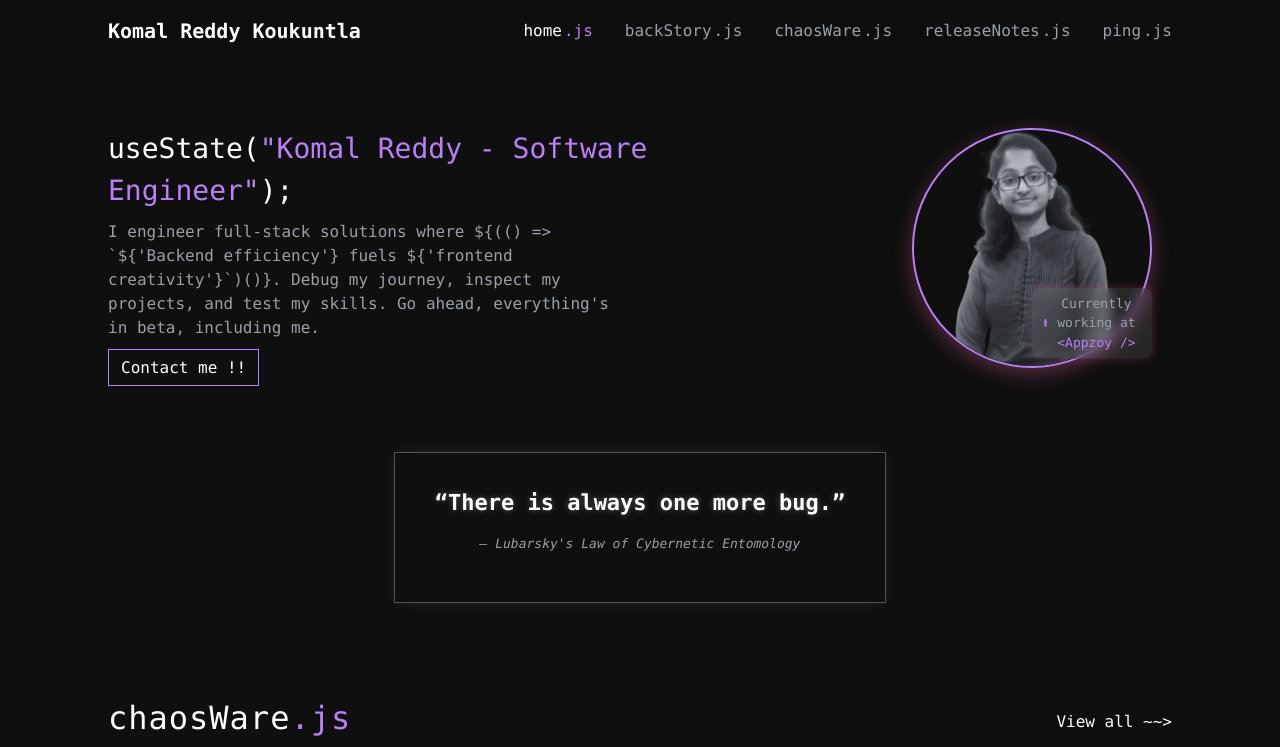
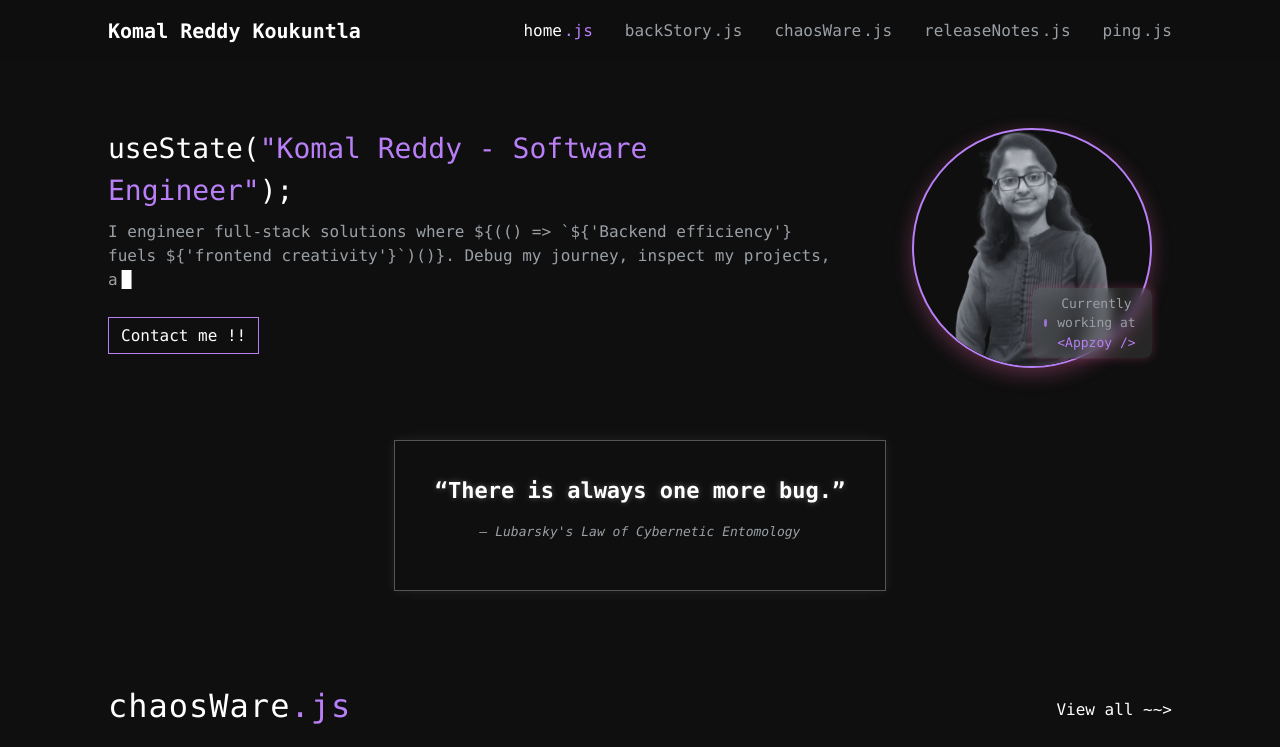
Before and after one commit to komalreddy3/Portfolio, a React (Create React App) app: page / in a window 1280 px wide. Shown: the top 747 px of the page. Built offline with nearby package versions, Linux system fonts and the light colour scheme.

Commit message:
feat: text type and toggle switch

```diff
--- a/package.json
+++ b/package.json
@@ -14,6 +14,7 @@
     "@testing-library/user-event": "^13.5.0",
     "bootstrap": "^5.3.8",
     "framer-motion": "^12.23.24",
+    "gsap": "^3.14.2",
     "react": "^19.2.0",
     "react-dom": "^19.2.0",
     "react-router-dom": "^7.9.4",
--- a/src/components/Hero/Hero.css
+++ b/src/components/Hero/Hero.css
@@ -163,3 +163,9 @@
         height: 180px
     }
 }
+.typing-wrapper {
+  min-height: 28px;   /* adjust based on font-size */
+  display: flex;
+  align-items: center;
+  margin-bottom: 2rem;
+}
--- a/src/components/Hero/Hero.js
+++ b/src/components/Hero/Hero.js
@@ -2,6 +2,8 @@ import React from 'react';
 import { motion } from 'framer-motion';
 import './Hero.css';
 import { useEffect } from 'react';
+import TextType from './TextType';
+
 const tagline = "I engineer full-stack solutions where ${(() => `${'Backend efficiency'} fuels ${'frontend creativity'}`)()}. Debug my journey, inspect my projects, and test my skills. Go ahead, everything's in beta, including me.";
 
 const Hero = () => {
@@ -10,7 +12,22 @@ const Hero = () => {
         <section id="home" className="hero container-custom">
             <motion.div className="hero-left" initial={{ opacity: 0, x: -20 }} animate={{ opacity: 1, x: 0 }} transition={{ duration: 0.6 }} viewport={{ once: false }} layout>
                 <div className="title">useState(<span className="accent">"Komal Reddy - Software Engineer"</span>);</div>
-                <p className="subtitle">{tagline}</p>
+                {/* <p className="subtitle">{tagline}</p> */}
+                <div className="typing-wrapper">
+                    <TextType
+                        text={[`${tagline}`]}
+                        typingSpeed={40}
+                        pauseDuration={1500}
+                        showCursor={true}
+                        cursorCharacter="█"
+                        texts={[`${tagline}`]}
+                        deletingSpeed={3}
+                        variableSpeedEnabled={false}
+                        variableSpeedMin={60}
+                        variableSpeedMax={120}
+                        cursorBlinkDuration={0.5}
+                    />
+                </div>
                 <a className="btn-ghost" href="#contact">Contact me !!</a>
 
             </motion.div>
--- /dev/null
+++ b/src/components/Hero/TextType.css
@@ -0,0 +1,14 @@
+.text-type {
+  display: inline-block;
+  white-space: pre-wrap;
+}
+
+.text-type__cursor {
+  margin-left: 0.25rem;
+  display: inline-block;
+  opacity: 1;
+}
+
+.text-type__cursor--hidden {
+  display: none;
+}
--- /dev/null
+++ b/src/components/Hero/TextType.js
@@ -0,0 +1,174 @@
+'use client';
+
+import { useEffect, useRef, useState, createElement, useMemo, useCallback } from 'react';
+import { gsap } from 'gsap';
+import './TextType.css';
+import './Hero.css'
+const TextType = ({
+  text,
+  as: Component = 'div',
+  typingSpeed = 50,
+  initialDelay = 0,
+  pauseDuration = 2000,
+  deletingSpeed = 30,
+  loop = true,
+  className = '',
+  showCursor = true,
+  hideCursorWhileTyping = false,
+  cursorCharacter = '|',
+  cursorClassName = '',
+  cursorBlinkDuration = 0.5,
+  textColors = [],
+  variableSpeed,
+  onSentenceComplete,
+  startOnVisible = false,
+  reverseMode = false,
+  ...props
+}) => {
+  const [displayedText, setDisplayedText] = useState('');
+  const [currentCharIndex, setCurrentCharIndex] = useState(0);
+  const [isDeleting, setIsDeleting] = useState(false);
+  const [currentTextIndex, setCurrentTextIndex] = useState(0);
+  const [isVisible, setIsVisible] = useState(!startOnVisible);
+  const cursorRef = useRef(null);
+  const containerRef = useRef(null);
+
+  const textArray = useMemo(() => (Array.isArray(text) ? text : [text]), [text]);
+
+  const getRandomSpeed = useCallback(() => {
+    if (!variableSpeed) return typingSpeed;
+    const { min, max } = variableSpeed;
+    return Math.random() * (max - min) + min;
+  }, [variableSpeed, typingSpeed]);
+
+  const getCurrentTextColor = () => {
+    if (textColors.length === 0) return;
+    return textColors[currentTextIndex % textColors.length];
+  };
+
+  useEffect(() => {
+    if (!startOnVisible || !containerRef.current) return;
+
+    const observer = new IntersectionObserver(
+      entries => {
+        entries.forEach(entry => {
+          if (entry.isIntersecting) {
+            setIsVisible(true);
+          }
+        });
+      },
+      { threshold: 0.1 }
+    );
+
+    observer.observe(containerRef.current);
+    return () => observer.disconnect();
+  }, [startOnVisible]);
+
+  useEffect(() => {
+    if (showCursor && cursorRef.current) {
+      gsap.set(cursorRef.current, { opacity: 1 });
+      gsap.to(cursorRef.current, {
+        opacity: 0,
+        duration: cursorBlinkDuration,
+        repeat: -1,
+        yoyo: true,
+        ease: 'power2.inOut'
+      });
+    }
+  }, [showCursor, cursorBlinkDuration]);
+
+  useEffect(() => {
+    if (!isVisible) return;
+
+    let timeout;
+    const currentText = textArray[currentTextIndex];
+    const processedText = reverseMode ? currentText.split('').reverse().join('') : currentText;
+
+    const executeTypingAnimation = () => {
+      if (isDeleting) {
+        if (displayedText === '') {
+          setIsDeleting(false);
+          if (currentTextIndex === textArray.length - 1 && !loop) {
+            return;
+          }
+
+          if (onSentenceComplete) {
+            onSentenceComplete(textArray[currentTextIndex], currentTextIndex);
+          }
+
+          setCurrentTextIndex(prev => (prev + 1) % textArray.length);
+          setCurrentCharIndex(0);
+          timeout = setTimeout(() => {}, pauseDuration);
+        } else {
+          timeout = setTimeout(() => {
+            setDisplayedText(prev => prev.slice(0, -1));
+          }, deletingSpeed);
+        }
+      } else {
+        if (currentCharIndex < processedText.length) {
+          timeout = setTimeout(
+            () => {
+              setDisplayedText(prev => prev + processedText[currentCharIndex]);
+              setCurrentCharIndex(prev => prev + 1);
+            },
+            variableSpeed ? getRandomSpeed() : typingSpeed
+          );
+        } else if (textArray.length >= 1) {
+          if (!loop && currentTextIndex === textArray.length - 1) return;
+          timeout = setTimeout(() => {
+            setIsDeleting(true);
+          }, pauseDuration);
+        }
+      }
+    };
+
+    if (currentCharIndex === 0 && !isDeleting && displayedText === '') {
+      timeout = setTimeout(executeTypingAnimation, initialDelay);
+    } else {
+      executeTypingAnimation();
+    }
+
+    return () => clearTimeout(timeout);
+    // eslint-disable-next-line react-hooks/exhaustive-deps
+  }, [
+    currentCharIndex,
+    displayedText,
+    isDeleting,
+    typingSpeed,
+    deletingSpeed,
+    pauseDuration,
+    textArray,
+    currentTextIndex,
+    loop,
+    initialDelay,
+    isVisible,
+    reverseMode,
+    variableSpeed,
+    onSentenceComplete
+  ]);
+
+  const shouldHideCursor =
+    hideCursorWhileTyping && (currentCharIndex < textArray[currentTextIndex].length || isDeleting);
+
+  return createElement(
+    Component,
+    {
+      ref: containerRef,
+      className: `text-type ${className}`,
+      ...props
+    },
+    <span className="subtitle" >
+      {displayedText}
+    </span>,
+    showCursor && (
+      <span
+        ref={cursorRef}
+        className={`text-type__cursor ${cursorClassName} ${shouldHideCursor ? 'text-type__cursor--hidden' : ''}`}
+      >
+        {cursorCharacter}
+      </span>
+    )
+  );
+};
+
+export default TextType;
--- a/src/components/WorkExperiencePage/Carousel.css
+++ b/src/components/WorkExperiencePage/Carousel.css
@@ -4,7 +4,7 @@
     position: relative;
     display: grid;
     place-items: center;
-    margin-top: 2rem;
+    /* margin-top: 0.5rem; */
   }
 
   .work-card.glass {
@@ -180,6 +180,9 @@
     .duration {
         font-size: 0.8rem ;
     }
+    .carousel-root{
+      margin-top: 2rem;
+    }
   }
 
   .mobile-swipe-hints {
@@ -204,3 +207,75 @@
     color: #c678dd;
     user-select: none;
   }
+
+
+  /* ⚡ Electric Toggle Switch */
+
+.electric-toggle-wrapper {
+  display: flex;
+  align-items: center;
+  justify-content: center;
+  gap: 12px;
+  margin-bottom: 0.75rem;
+}
+
+.toggle-label {
+  font-size: 0.75rem;
+  letter-spacing: 0.08em;
+  text-transform: uppercase;
+  opacity: 0.5;
+  transition: all 0.3s ease;
+}
+
+.toggle-label.on {
+  color: #c678dd;
+  opacity: 1;
+}
+
+.electric-toggle {
+  width: 54px;
+  height: 28px;
+  border-radius: 999px;
+  padding: 4px;
+  cursor: pointer;
+  background: linear-gradient(
+    145deg,
+    rgba(255, 255, 255, 0.08),
+    rgba(0, 0, 0, 0.4)
+  );
+  box-shadow:
+    inset 0 0 0 1px rgba(255,255,255,0.12),
+    0 4px 10px rgba(0,0,0,0.4);
+  transition: background 0.3s ease;
+  display: flex;
+  align-items: center;
+}
+
+.electric-toggle.active {
+  background: linear-gradient(
+    145deg,
+    rgba(198, 120, 221, 0.6),
+    rgba(120, 70, 160, 0.9)
+  );
+  box-shadow:
+    0 0 12px rgba(198, 120, 221, 0.6),
+    inset 0 0 0 1px rgba(255,255,255,0.25);
+}
+
+.toggle-thumb {
+  width: 20px;
+  height: 20px;
+  border-radius: 50%;
+  background: radial-gradient(
+    circle at 30% 30%,
+    #fff,
+    #d8d8d8
+  );
+  box-shadow:
+    0 2px 6px rgba(0,0,0,0.5),
+    inset 0 0 0 1px rgba(255,255,255,0.4);
+}
+
+.electric-toggle.active .toggle-thumb {
+  margin-left: auto;
+}
--- a/src/components/WorkExperiencePage/Carousel.js
+++ b/src/components/WorkExperiencePage/Carousel.js
@@ -68,7 +68,7 @@ export default function WorkExperienceCarousel({ workHistory }) {
     return (
         <div className="carousel-root">
             {/* Mobile Electric toggle */}
-            {isMobile && (
+            {/* {isMobile && (
                 <div style={{ textAlign: "center", marginBottom: "0.5rem" }}>
                     <button
                         style={{
@@ -85,13 +85,38 @@ export default function WorkExperienceCarousel({ workHistory }) {
                         {electricOn ? "Tap to Chill !" : "Tap to Spark ⚡ "}
                     </button>
                 </div>
-            )}
+            )} */}
+            {/* Mobile Electric toggle */}
+            {/* {isMobile && ( */}
+
+            <div className="electric-toggle-wrapper">
+                <span className={`toggle-label ${electricOn ? "on" : ""}`}>
+                    {electricOn ? "Spark⚡" : "Chill"}
+                </span>
+
+                <div
+                    className={`electric-toggle ${electricOn ? "active" : ""}`}
+                    onClick={() => setElectricOn((prev) => !prev)}
+                >
+                    <motion.div
+                        className="toggle-thumb"
+                        layout
+                        transition={{
+                            type: "spring",
+                            stiffness: 500,
+                            damping: 30,
+                        }}
+                    />
+                </div>
+            </div>
+            {/* )} */}
+
 
             <AnimatePresence custom={direction} mode="wait">
                 <ElectricBorder
                     color="#c678dd"
-                    speed={electricOn || (!isMobile && isPaused) ? 1.4 : 0}
-                    chaos={electricOn || (!isMobile && isPaused) ? 0.2 : 0}
+                    speed={electricOn ? 1.4 : 0}
+                    chaos={electricOn ? 0.2 : 0}
                     thickness={2}
                     radius={22}
                     className="electric-wrapper"
--- a/src/components/WorkExperiencePage/WorkExperiencePage.css
+++ b/src/components/WorkExperiencePage/WorkExperiencePage.css
@@ -20,7 +20,7 @@
     display: flex;
     justify-content: space-between;
     align-items: center;
-    margin-bottom: 1rem;
+    margin-bottom: 0.5rem;
     flex-wrap: wrap;
     gap: 1rem;
 }
@@ -206,4 +206,7 @@
     .job-role {
         font-size: 1.1rem;
     }
+    .work-header{
+    margin-bottom: 1rem;
+    }
 }
```
Also changed, not shown: 1 other file (tests, documents, lock files or other folders). Lines whose indentation alone changed are shown as unchanged.
